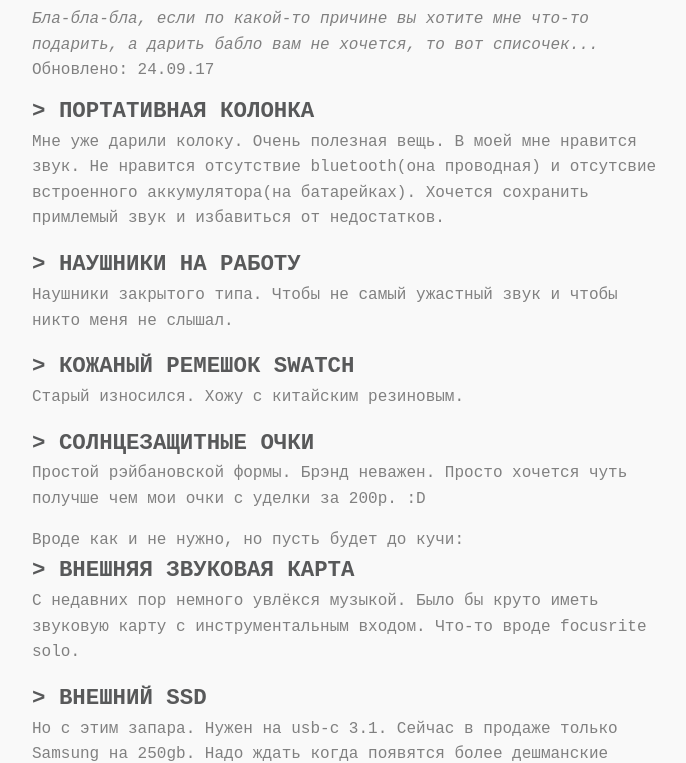
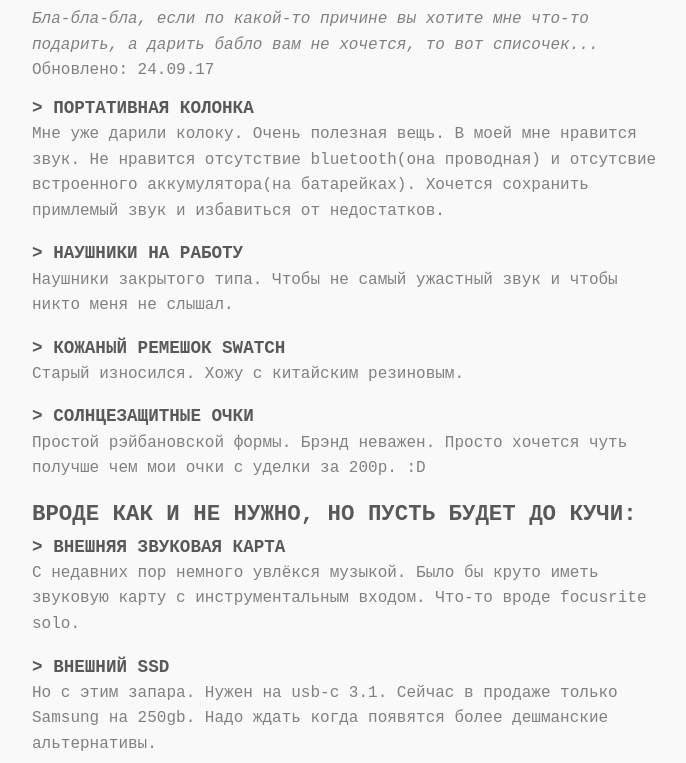
Before and after one commit to simple17/simple17.github.io, a plain HTML site: page wishlist.html in a window 1280 px wide. Shown: the part 59-822 px from the top of the page, without its empty margins (288-974 px from the left). Drawn offline with Linux system fonts and the light colour scheme; a web font is replaced by a local one.

Commit message:
wishlist css update

```diff
--- a/css/wishlist.css
+++ b/css/wishlist.css
@@ -26,7 +26,7 @@ li {
   margin-bottom: 15px;
 }
 
-h1, h2 {
+h1, h2, h3 {
   color: #58595A;
   text-transform: uppercase;
 }
@@ -41,7 +41,12 @@ h2 {
   font-size: 1.4em;
 }
 
-h2::before {
+h3 {
+  margin: 0;
+  font-size: 1.1em;
+}
+
+h3::before {
   content: '> ';
 
 }
--- a/wishlist.html
+++ b/wishlist.html
@@ -18,36 +18,36 @@
     <section>
       <ul>
         <li>
-          <h2>Портативная колонка</h2>
+          <h3>Портативная колонка</h3>
           <p>Мне уже дарили колоку. Очень полезная вещь. В моей мне нравится звук. Не нравится отсутствие bluetooth(она проводная) и отсутсвие встроенного аккумулятора(на батарейках). Хочется сохранить примлемый звук и избавиться от недостатков.</p>
         </li>
         <li>
-          <h2>Наушники на работу</h2>
+          <h3>Наушники на работу</h3>
           <p>Наушники закрытого типа. Чтобы не самый ужастный звук и чтобы никто меня не слышал.</p>
         </li>
         <li>
-          <h2>Кожаный ремешок Swatch</h2>
+          <h3>Кожаный ремешок Swatch</h3>
           <p>Старый износился. Хожу с китайским резиновым.</p>
         </li>
         <li>
-          <h2>Солнцезащитные очки</h2>
+          <h3>Солнцезащитные очки</h3>
           <p>Простой рэйбановской формы. Брэнд неважен. Просто хочется чуть получше чем мои очки с уделки за 200р. :D</p>
         </li>
       </ul>
     </section>
     <section>
-      <p>Вроде как и не нужно, но пусть будет до кучи:</p>
+      <h2>Вроде как и не нужно, но пусть будет до кучи:</h2>
       <ul>
         <li>
-          <h2>Внешняя звуковая карта</h2>
+          <h3>Внешняя звуковая карта</h3>
           <p>С недавних пор немного увлёкся музыкой. Было бы круто иметь звуковую карту с инструментальным входом. Что-то вроде focusrite solo.</p>
         </li>
         <li>
-          <h2>Внешний SSD</h2>
+          <h3>Внешний SSD</h3>
           <p>Но с этим запара. Нужен на usb-c 3.1. Сейчас в продаже только Samsung на 250gb. Надо ждать когда появятся более дешманские альтернативы.</p>
         </li>
         <li>
-          <h2>MIDI контроллер</h2>
+          <h3>MIDI контроллер</h3>
           <p>Всегда хотел поиграться с чем-то вроде KORG NANOPAD 2 или AKAI LPD8. Но сам я себе такое не куплю)</p>
         </li>
       </ul>
```
